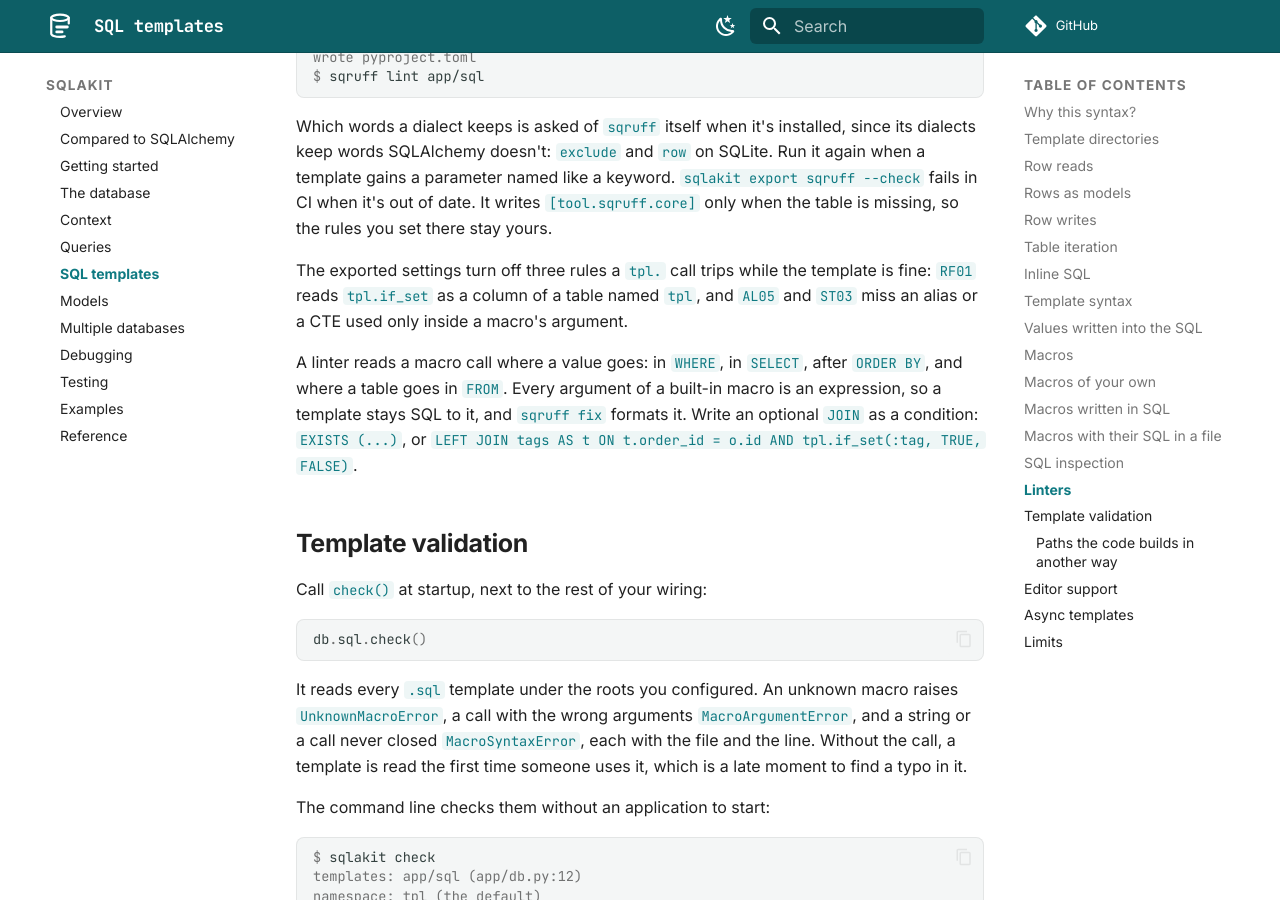
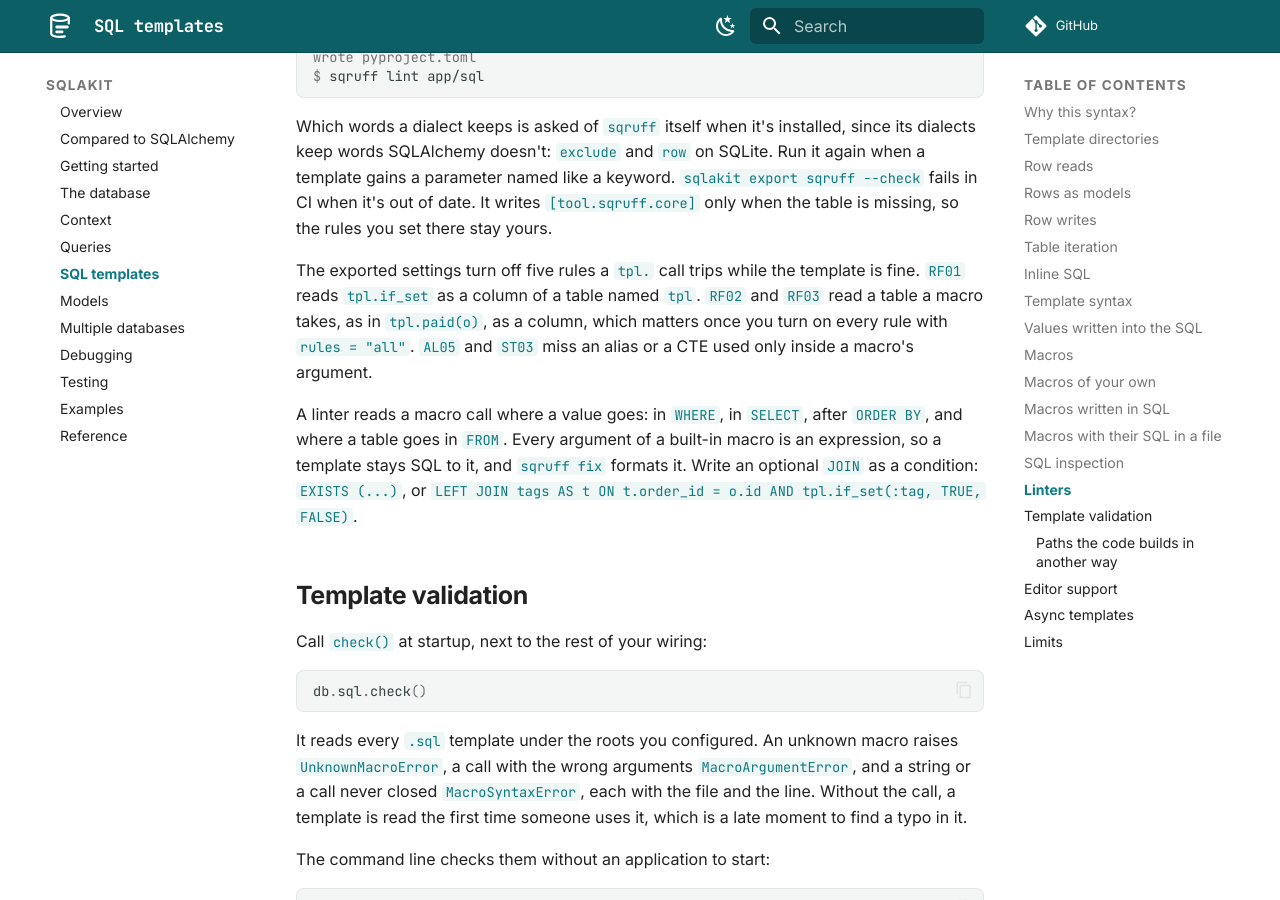
Before and after one commit to antonrh/sqlakit, an MkDocs documentation site: the page built from docs/sql.md, in a window 1280 px wide and 900 px high, scrolled down 13387 px. Built offline with MkDocs 1.6.1 and Material for MkDocs 9.7.7, drawn with Linux system fonts in a browser that asks for light colours; comment, search, counter and statistics services are not loaded.

Commit message:
Turn off RF02 and RF03 in export sqruff, which read a macro's table as a column (#123)

```diff
--- a/docs/sql.md
+++ b/docs/sql.md
@@ -639,10 +639,11 @@ SQLite. Run it again when a template gains a parameter named like a keyword.
 `[tool.sqruff.core]` only when the table is missing, so the rules you set there
 stay yours.
 
-The exported settings turn off three rules a `tpl.` call trips while the
-template is fine: `RF01` reads `tpl.if_set` as a column of a table named `tpl`,
-and `AL05` and `ST03` miss an alias or a CTE used only inside a macro's
-argument.
+The exported settings turn off five rules a `tpl.` call trips while the
+template is fine. `RF01` reads `tpl.if_set` as a column of a table named `tpl`.
+`RF02` and `RF03` read a table a macro takes, as in `tpl.paid(o)`, as a
+column, which matters once you turn on every rule with `rules = "all"`.
+`AL05` and `ST03` miss an alias or a CTE used only inside a macro's argument.
 
 A linter reads a macro call where a value goes: in `WHERE`, in `SELECT`, after
 `ORDER BY`, and where a table goes in `FROM`. Every argument of a built-in
```
Also changed, not shown: CHANGELOG.md (+8 -0 lines), 2 other files.
